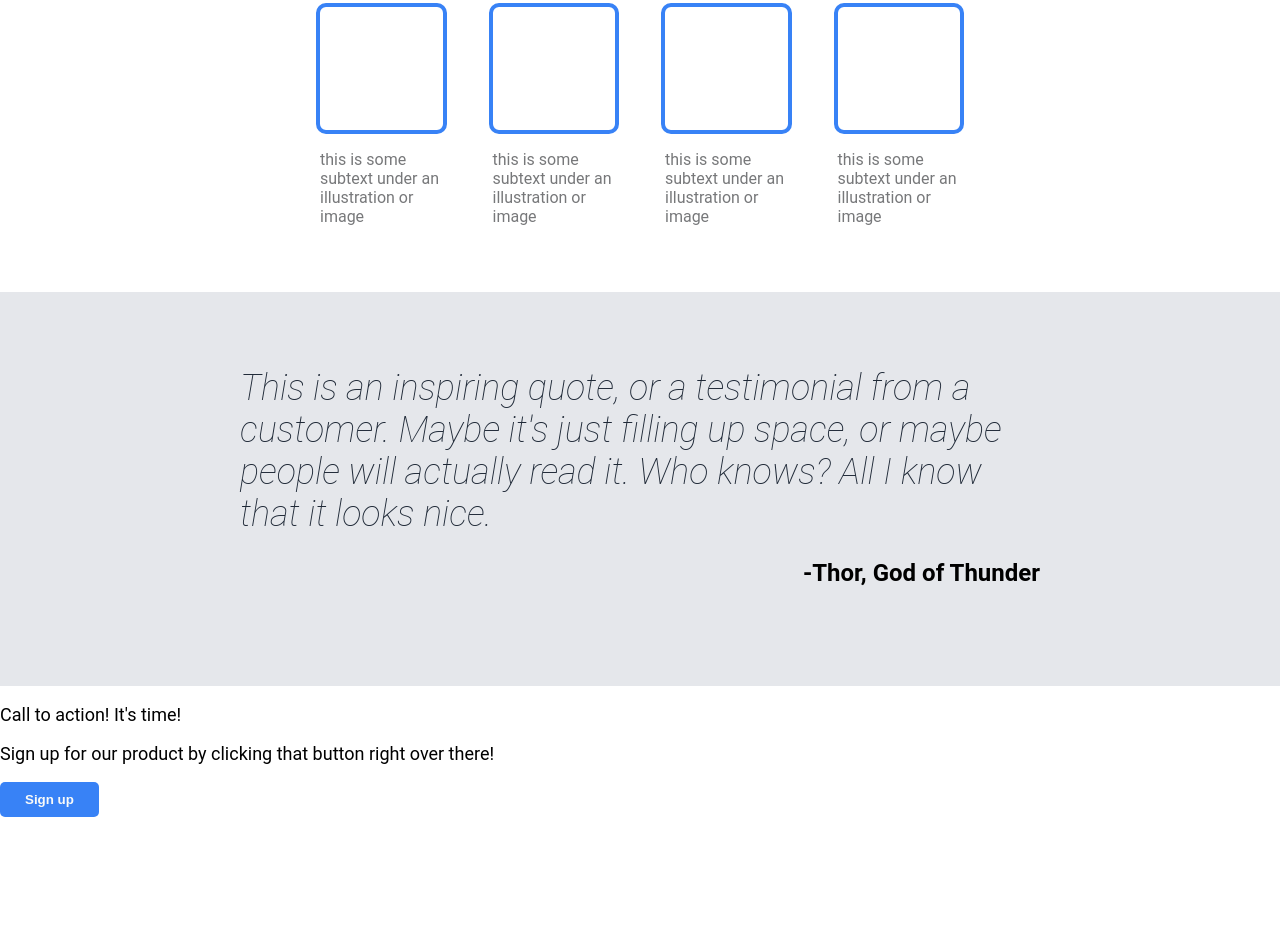
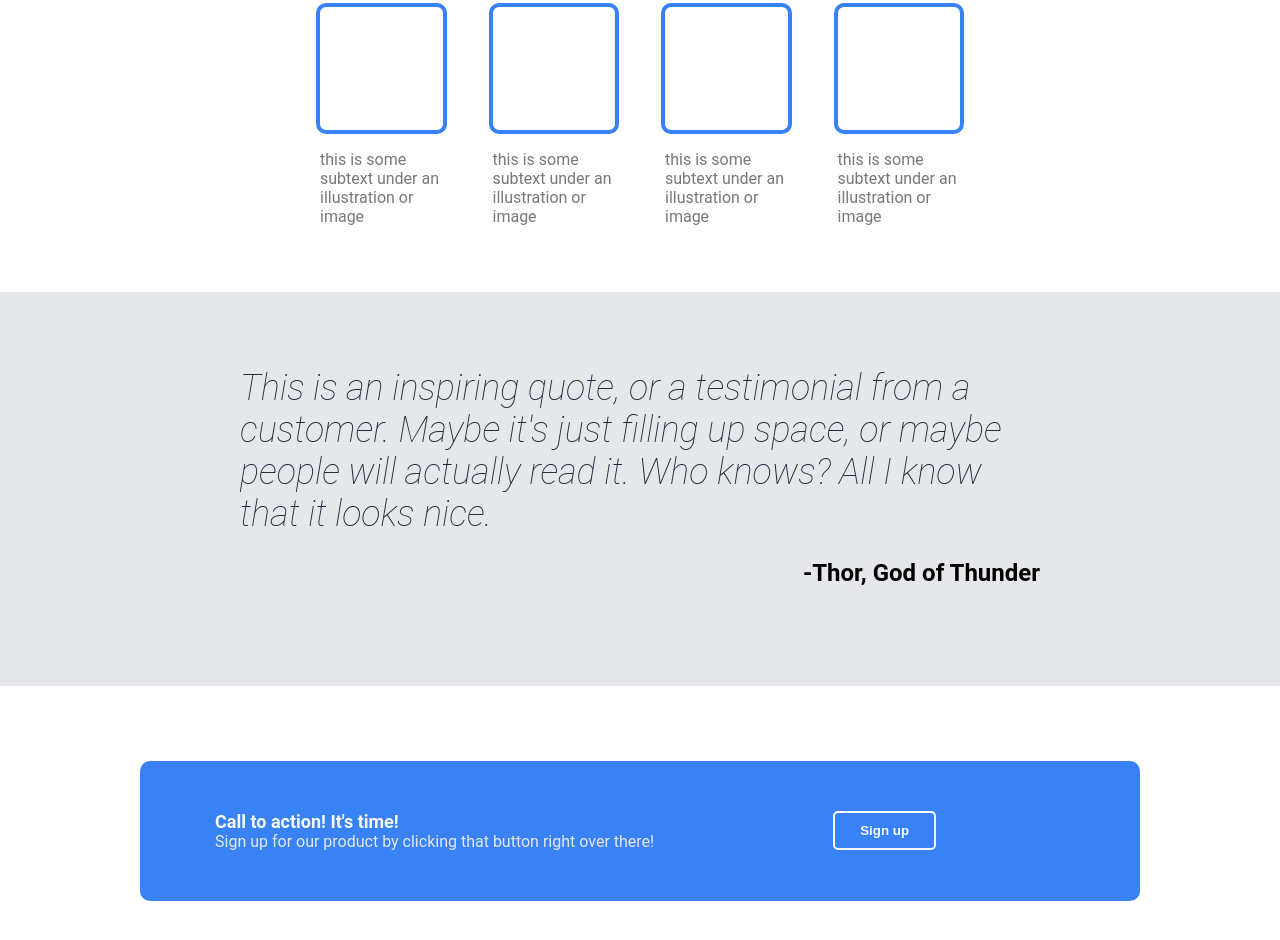
Before and after one commit to Proxtron/landing-page, a plain HTML site: page index.html in a window 1280 px wide. Shown: the part 610-1550 px from the top of the page. Before the commit the page ends 1427 px from the top, so only its background shows below. Drawn offline with Linux system fonts and the light colour scheme.

Commit message:
Style call to action section of homepage

```diff
--- a/index.html
+++ b/index.html
@@ -60,11 +60,16 @@
                 <p class="quote-author">-Thor, God of Thunder</p>
             </div>
         </div>
-        <div>
-            <div>
-                <p>Call to action! It's time!</p>
-                <p>Sign up for our product by clicking that button right over there!</p>
-                <button>Sign up</button>
+        <div class="call-to-action-section">
+            <div class="call-to-action-container">
+                <div class="call-to-action-message">
+                    <p class="call-to-action-header">Call to action! It's time!</p>
+                    <p class="call-to-action-caption">Sign up for our product by clicking that button right over there!</p>
+                </div>
+                <div class="call-to-action-btn-container">
+                    <button class="call-to-action-btn">Sign up</button>
+                </div>
+
             </div>
         </div>
     </body>
--- a/styles.css
+++ b/styles.css
@@ -141,3 +141,36 @@ button {
     font-weight: bold;
     font-size: 24px;
 }
+
+.call-to-action-section {
+    padding:75px 0;
+}
+
+.call-to-action-container {
+    background-color: #3882f6;
+    width: 900px;
+    margin: 0 auto;
+    border-radius: 10px;
+    display:flex;
+    padding: 50px 25px 50px 75px;
+}
+
+.call-to-action-header {
+    margin: 0;
+    font-size: 18px;
+    font-weight: bold;
+    color: #F9FAF8;
+}
+
+.call-to-action-caption {
+    margin: 0;
+    font-size: 16px;
+    color: #e5e7eb;
+}
+.call-to-action-btn {
+    border: #F9FAF8 2px solid;
+}
+
+.call-to-action-btn-container {
+    margin: 0 auto;
+}
```
